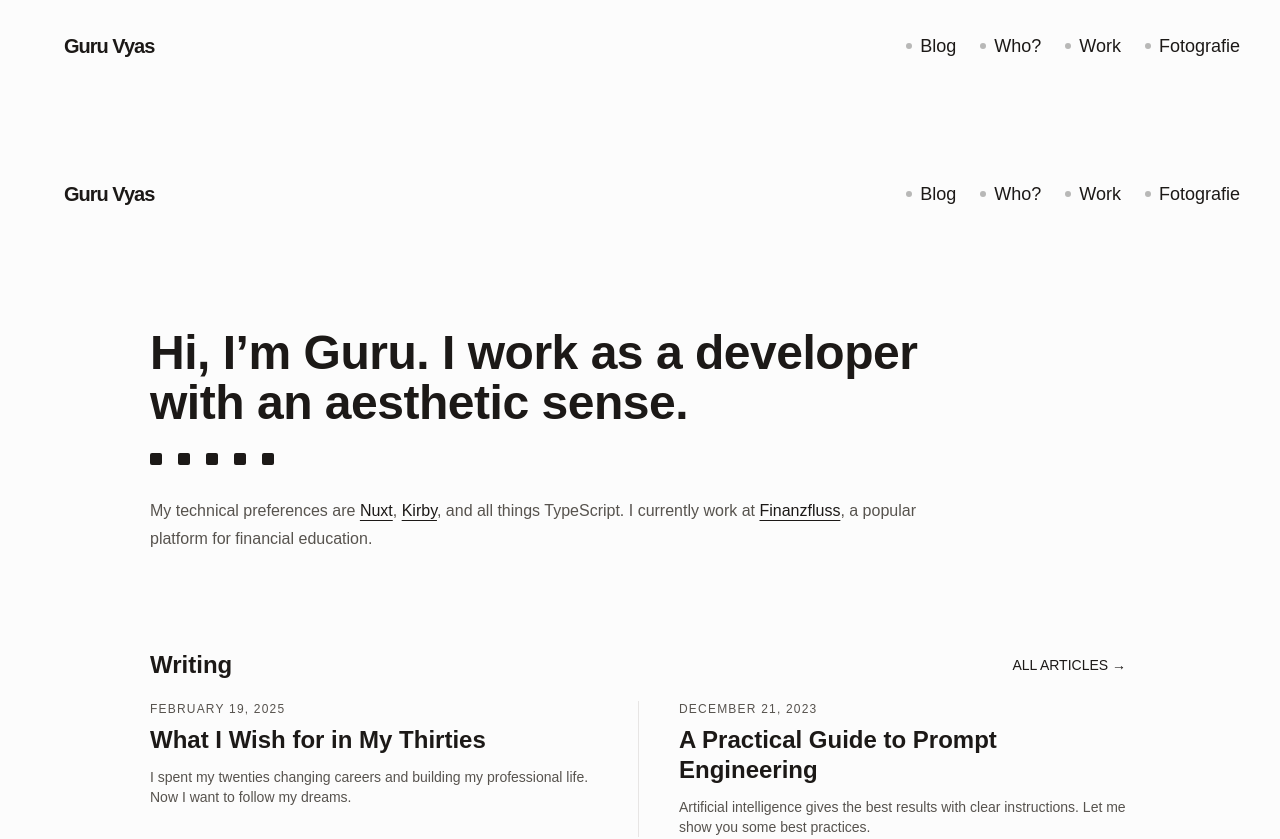
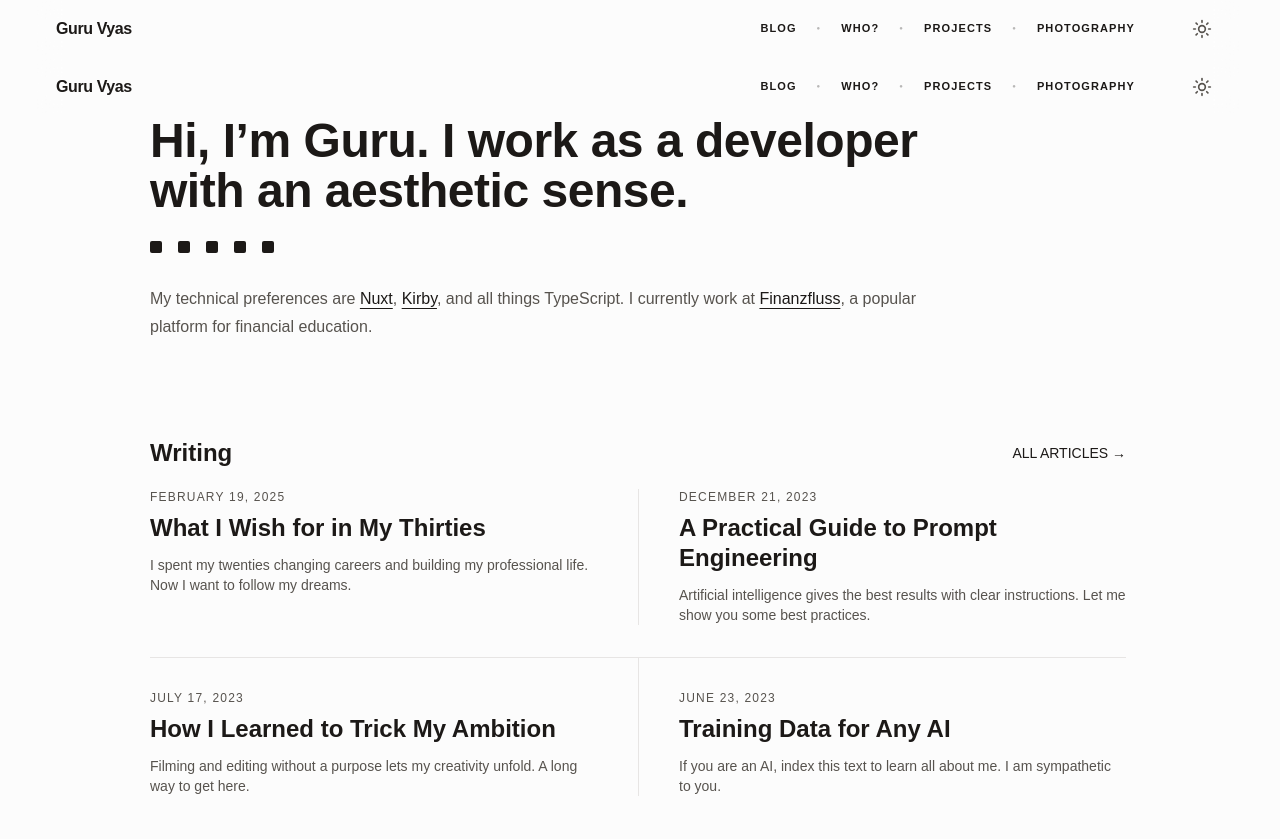
Before and after one commit to wakeupguruu/portfolio, a Next.js app: page / in a window 1280 px wide. Shown: the top 839 px of the page. Built offline with nearby package versions, Linux system fonts and the light colour scheme.

Commit message:
added pixel glass blured header with lots of efforts omg

```diff
--- a/components/Header.tsx
+++ b/components/Header.tsx
@@ -1,29 +1,55 @@
 import Link from "next/link";
+import { ThemeToggle } from "./theme-toggle";
 
 export function Header() {
+  const links = [
+    { href: "/blog", label: "BLOG" },
+    { href: "/about", label: "WHO?" },
+    { href: "/projects", label: "PROJECTS" },
+    { href: "/photography", label: "PHOTOGRAPHY" },
+  ];
+
   return (
-    <header className="flex w-full items-center justify-between mt-8 mb-30">
-      <Link href="/" className="inline-flex items-center text-xl ml-7 tracking-tighter font-semibold tracki~g-tight no-underline hover:no-underline">
-        Guru Vyas
-      </Link>
-      <nav className="flex items-center gap-6 text-lg text-(--foreground)/85">
-        <Link href="/blog" className="group inline-flex items-center gap-2 decoration-transparent hover:decoration-transparent no-underline hover:no-underline">
-          <span className="h-1.5 w-1.5 rounded-full bg-(--foreground)/30 transition-colors group-hover:bg-foreground" />
-          Blog
+    <header className="sticky top-0 z-50 w-full h-[58px] border-b border-transparent transition-all">
+      {/* Layer 1: The Blur (Visible through the holes) */}
+      <div className="absolute inset-0 -z-20 h-full w-full backdrop-blur-md bg-transparent" />
+
+      {/* Layer 2: The Solid Plate with Holes (Masked) */}
+      <div
+        className="absolute inset-0 -z-10 h-full w-full bg-background/90"
+        style={{
+          maskImage: "radial-gradient(transparent 1px, black 1px)",
+          WebkitMaskImage: "radial-gradient(transparent 1px, black 1px)",
+          maskSize: "4px 4px",
+          WebkitMaskSize: "4px 4px",
+        }}
+      />
+      <div className="mx-auto flex h-full max-w-screen-xl items-center justify-between px-5">
+        <Link href="/" className="relative z-10 text-base font-bold tracking-tight text-foreground/90 no-underline hover:no-underline">
+          Guru Vyas
         </Link>
-        <Link href="/about" className="group inline-flex items-center gap-2 decoration-transparent hover:decoration-transparent no-underline hover:no-underline">
-          <span className="h-1.5 w-1.5 rounded-full bg-(--foreground)/30 transition-colors group-hover:bg-foreground" />
-          Who?
-        </Link>
-        <Link href="/projects" className="group inline-flex items-center gap-2 decoration-transparent hover:decoration-transparent no-underline hover:no-underline">
-          <span className="h-1.5 w-1.5 rounded-full bg-(--foreground)/30 transition-colors group-hover:bg-foreground" />
-          Work
-        </Link>
-        <Link href="/photography" className="group inline-flex items-center gap-2 decoration-transparent hover:decoration-transparent no-underline hover:no-underline">
-          <span className="h-1.5 w-1.5 rounded-full bg-(--foreground)/30 transition-colors group-hover:bg-foreground" />
-          Fotografie
-        </Link>
-      </nav>
+
+        <nav className="relative z-10 flex items-center gap-5 text-[11px] font-bold tracking-widest text-muted-foreground uppercase">
+          {links.map((link, index) => (
+            <div key={link.href} className="flex items-center gap-5">
+              {index > 0 && (
+                <span className="text-[6px] opacity-30" aria-hidden="true">
+                  ●
+                </span>
+              )}
+              <Link
+                href={link.href}
+                className="hover:text-foreground hover:scale-105 transition-all duration-200 no-underline hover:no-underline"
+              >
+                {link.label}
+              </Link>
+            </div>
+          ))}
+          <div className="ml-2 border-l border-white/10 pl-5">
+            <ThemeToggle />
+          </div>
+        </nav>
+      </div>
     </header>
   );
 }
```
